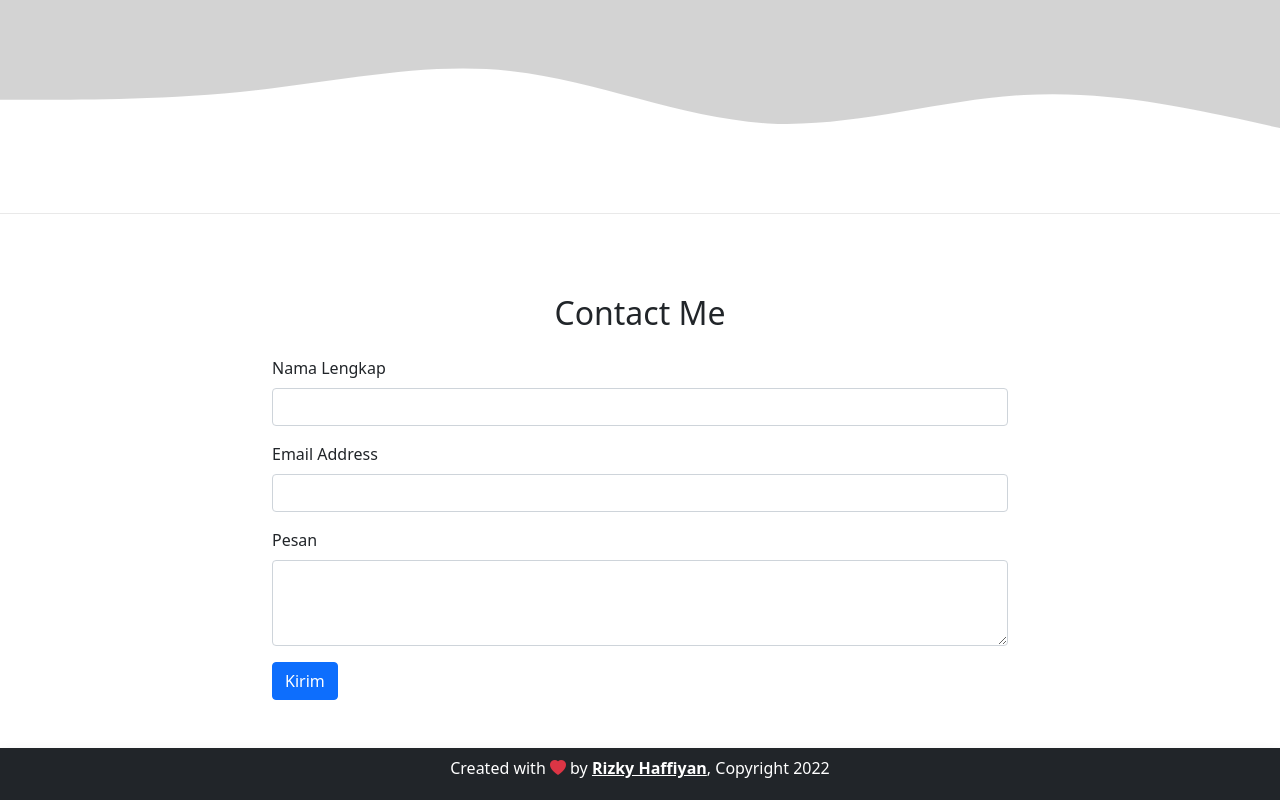
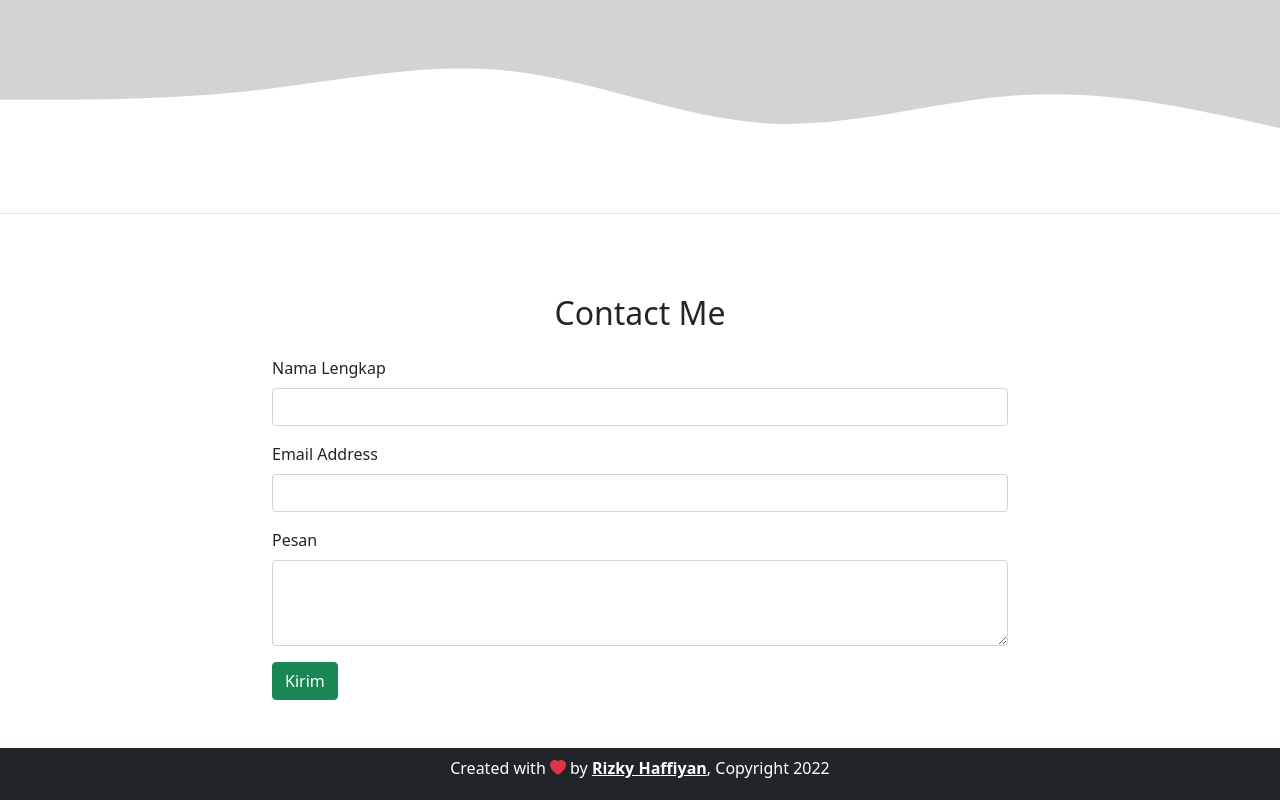
Before and after one commit to RihanoDev/rihano-dev_portofolio, a plain HTML site: page index.html in a window 1280 px wide. Shown: the part 2578-3378 px from the top of the page. Drawn offline with nearby package versions, Linux system fonts and the light colour scheme.

Commit message:
merubah warna tombol jadi hijau

```diff
--- a/index.html
+++ b/index.html
@@ -158,7 +158,7 @@
                 <label for="pesan" class="form-label">Pesan</label>
                 <textarea class="form-control" id="pesan" rows="3"></textarea>
               </div>
-              <button type="submit" class="btn btn-primary mb-5">Kirim</button>
+              <button type="submit" class="btn btn-success mb-5">Kirim</button>
             </form>
           </div>
         </div>
```
